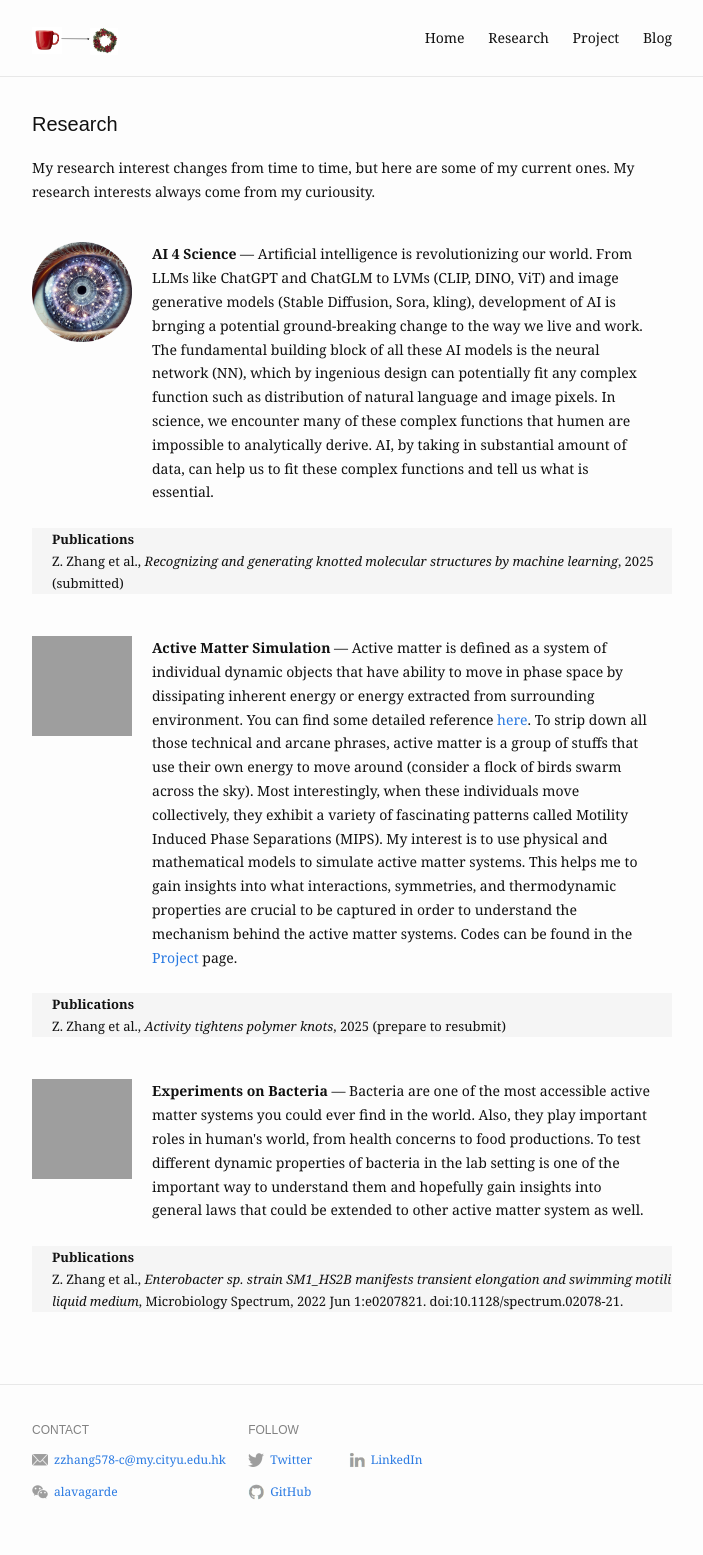
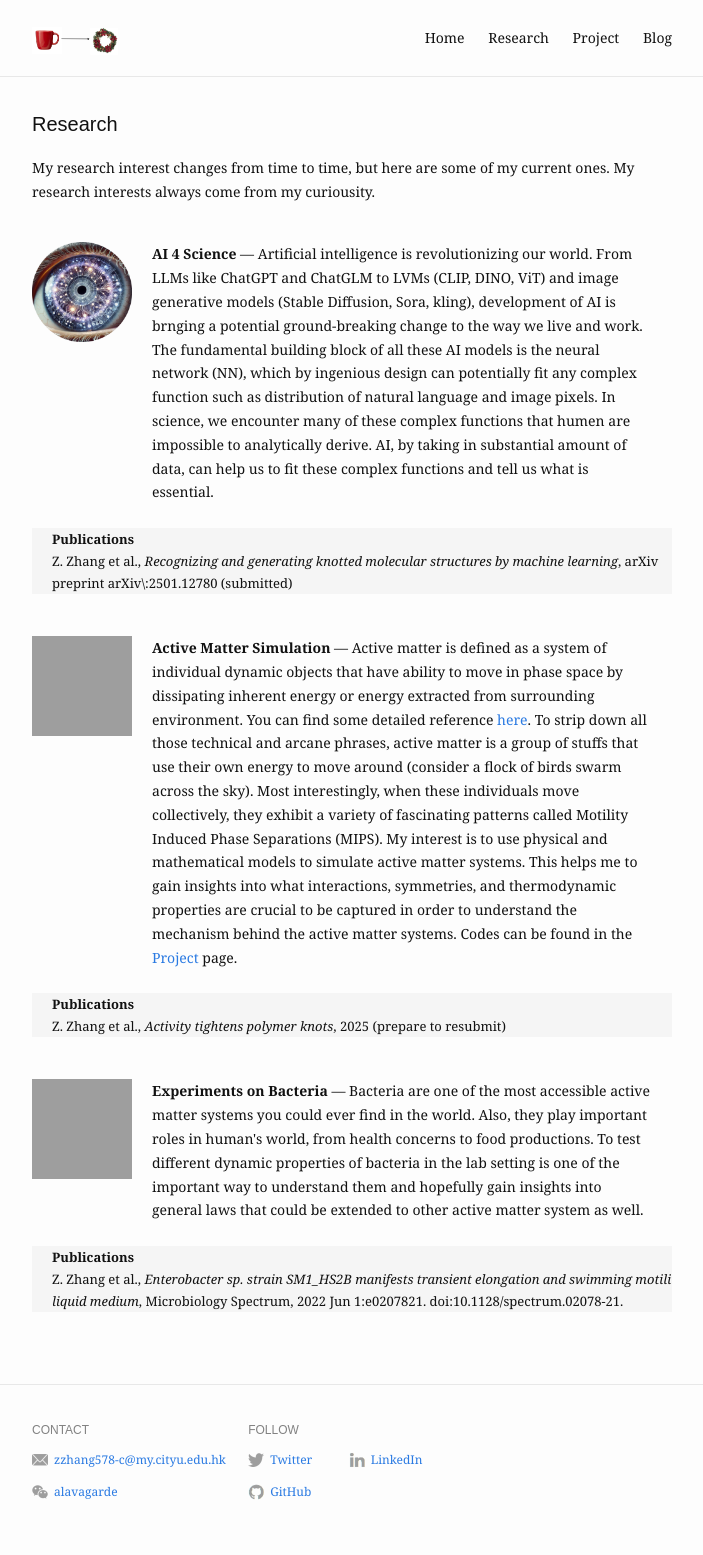
Before and after one commit to kizzhang/kizzhang.github.io, a Jekyll site: the page built from research.md, in a window 1280 px wide. Shown: the whole page, without its empty margins (288-991 px from the left). Built offline with Jekyll 4.4.1, drawn with Linux system fonts in a browser that asks for light colours.

Commit message:
Update research.md

```diff
--- a/research.md
+++ b/research.md
@@ -9,7 +9,7 @@ items:
       alt: AI
     description: Artificial intelligence is revolutionizing our world. From LLMs like ChatGPT and ChatGLM to LVMs (CLIP, DINO, ViT) and image generative models (Stable Diffusion, Sora, kling), development of AI is brnging a potential ground-breaking change to the way we live and work. The fundamental building block of all these AI models is the neural network (NN), which by ingenious design can potentially fit any complex function such as distribution of natural language and image pixels. In science, we encounter many of these complex functions that humen are impossible to analytically derive. AI, by taking in substantial amount of data, can help us to fit these complex functions and tell us what is essential.
     pub: Publications
-    pubdes: Z. Zhang et al., <i>Recognizing and generating knotted molecular structures by machine learning</i>, 2025 (submitted)
+    pubdes: Z. Zhang et al., <i>Recognizing and generating knotted molecular structures by machine learning</i>, arXiv preprint arXiv\:2501.12780 (submitted)
 
   - title: Active Matter Simulation
     image:
```
